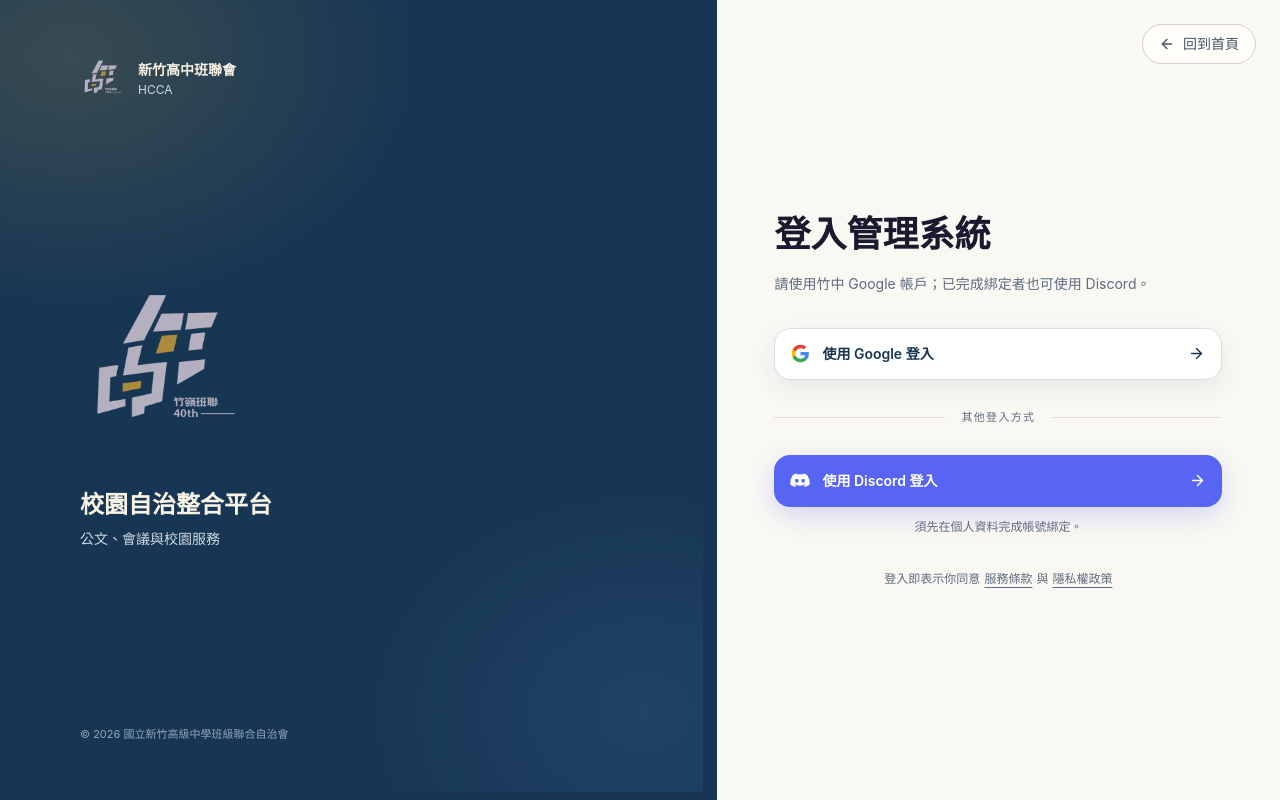
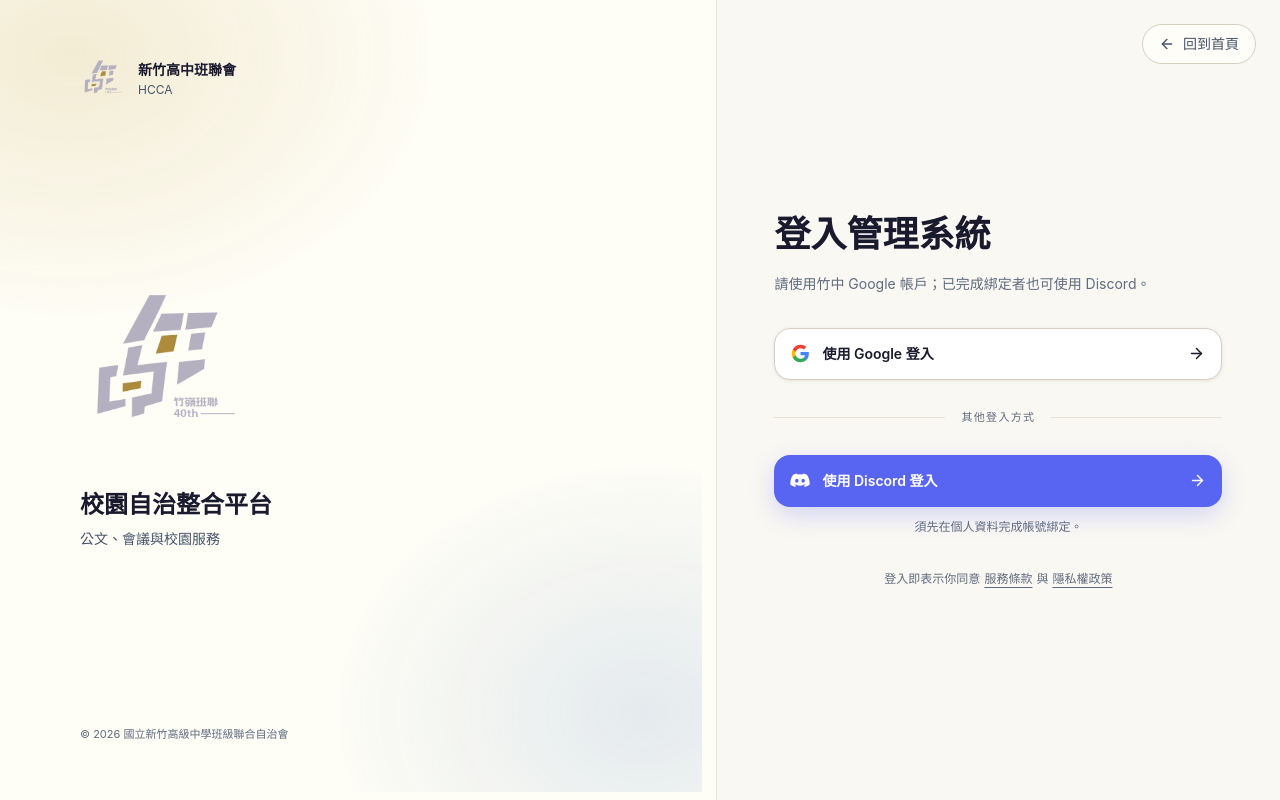
Before and after one commit to Tedhuang6666/hcca_web_system, a Next.js app in the folder apps/web/: page /login in a window 1280 px wide. Built offline with nearby package versions, Linux system fonts and the light colour scheme; no server answers.

Commit message:
修正登入頁主題色

```diff
--- a/apps/web/src/app/login/page.tsx
+++ b/apps/web/src/app/login/page.tsx
@@ -102,28 +102,43 @@ export default function LoginPage() {
       <div className="grid min-h-screen lg:grid-cols-[minmax(0,1.12fr)_minmax(440px,0.88fr)]">
         <section
           className="login-aside relative hidden overflow-hidden px-12 py-10 lg:flex lg:flex-col lg:justify-between xl:px-20 xl:py-14"
-          style={{ background: "#173654", color: "#f8f3e5" }}
+          style={{
+            background: "color-mix(in srgb, var(--bg-surface) 86%, var(--primary-dim))",
+            borderRight: "1px solid var(--border)",
+            color: "var(--text-primary)",
+          }}
         >
           <header className="relative z-10 flex items-center gap-3">
             <BrandEmblem size={46} priority />
             <div>
-              <p className="text-sm font-semibold">{BRANDING.orgShortName}</p>
-              <p className="mt-0.5 text-xs text-[#cdd8e0]">{BRANDING.acronym}</p>
+              <p className="text-sm font-semibold" style={{ color: "var(--text-primary)" }}>
+                {BRANDING.orgShortName}
+              </p>
+              <p className="mt-0.5 text-xs" style={{ color: "var(--text-secondary)" }}>
+                {BRANDING.acronym}
+              </p>
             </div>
           </header>
 
           <div className="login-brand-stage relative z-10 py-16">
             <BrandEmblem size={172} priority />
-            <p className="mt-8 text-2xl font-semibold text-[#f8f3e5]">校園自治整合平台</p>
-            <p className="mt-2 text-sm text-[#cdd8e0]">公文、會議與校園服務</p>
+            <p className="mt-8 text-2xl font-semibold" style={{ color: "var(--text-primary)" }}>
+              校園自治整合平台
+            </p>
+            <p className="mt-2 text-sm" style={{ color: "var(--text-secondary)" }}>
+              公文、會議與校園服務
+            </p>
           </div>
 
-          <footer className="relative z-10 text-[11px] text-[#91a5b5]">
+          <footer className="relative z-10 text-[11px]" style={{ color: "var(--text-muted)" }}>
             <span>© {new Date().getFullYear()} {BRANDING.orgName}</span>
           </footer>
         </section>
 
-        <section className="relative flex min-h-screen items-center justify-center px-5 py-24 sm:px-10 lg:py-16">
+        <section
+          className="relative flex min-h-screen items-center justify-center px-5 py-24 sm:px-10 lg:py-16"
+          style={{ background: "var(--bg-base)" }}
+        >
           <main className="relative z-10 w-full max-w-md animate-slide-in">
             <div className="mb-12 flex items-center gap-3 lg:hidden">
               <BrandEmblem size={44} priority />
@@ -186,10 +201,10 @@ export default function LoginPage() {
               onClick={(event) => handleOAuthClick(event, "google")}
               className="login-oauth group flex h-13 w-full cursor-pointer items-center justify-between rounded-xl px-4 text-sm font-semibold transition-[border-color,box-shadow,transform] duration-200 hover:-translate-y-0.5 focus-visible:outline-2 focus-visible:outline-offset-2"
               style={{
-                background: "#ffffff",
-                color: "#173654",
-                border: "1px solid #d9dee3",
-                boxShadow: "0 8px 24px rgba(23, 54, 84, 0.08)",
+                background: "var(--bg-elevated)",
+                color: "var(--text-primary)",
+                border: "1px solid var(--border-strong)",
+                boxShadow: "var(--shadow-sm)",
                 textDecoration: "none",
               }}
             >
@@ -265,7 +280,7 @@ export default function LoginPage() {
                     background: "var(--bg-surface)",
                     color: "var(--text-primary)",
                     border: "1px solid var(--border-strong)",
-                    boxShadow: "0 8px 24px rgba(23, 54, 84, 0.08)",
+                    boxShadow: "var(--shadow-sm)",
                   }}
                   disabled={passkeyBusy}
                   onClick={handlePasskeyLogin}
```
